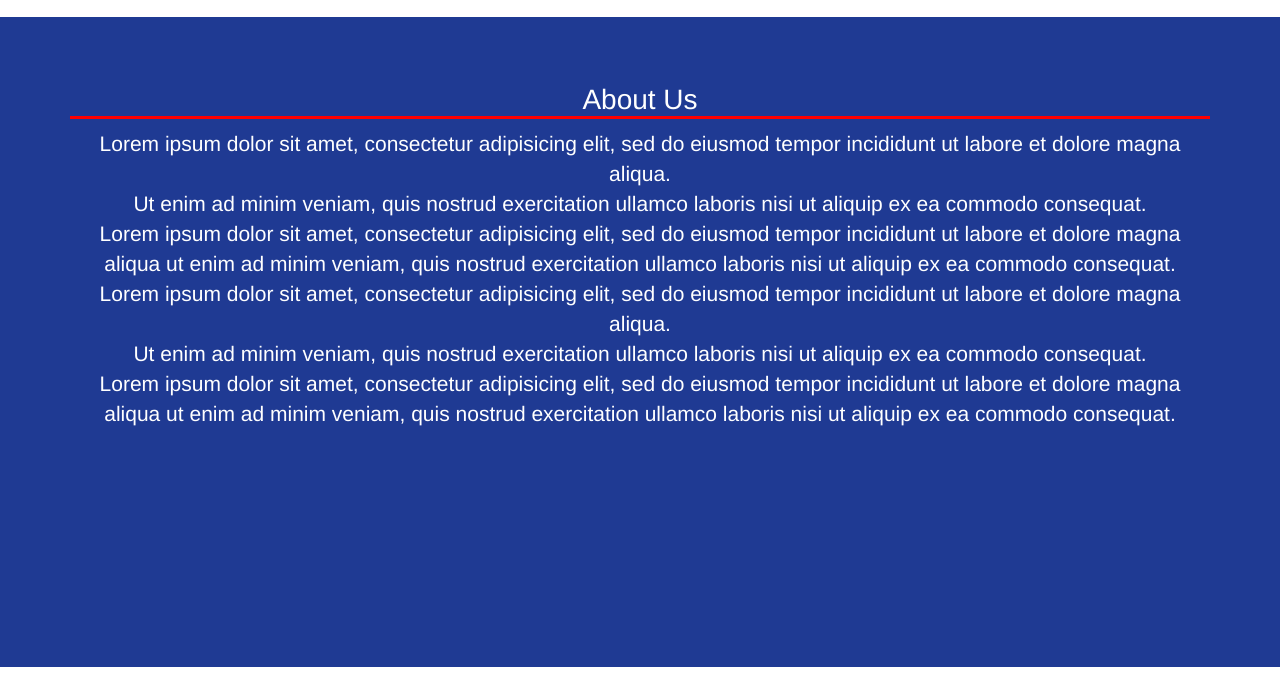
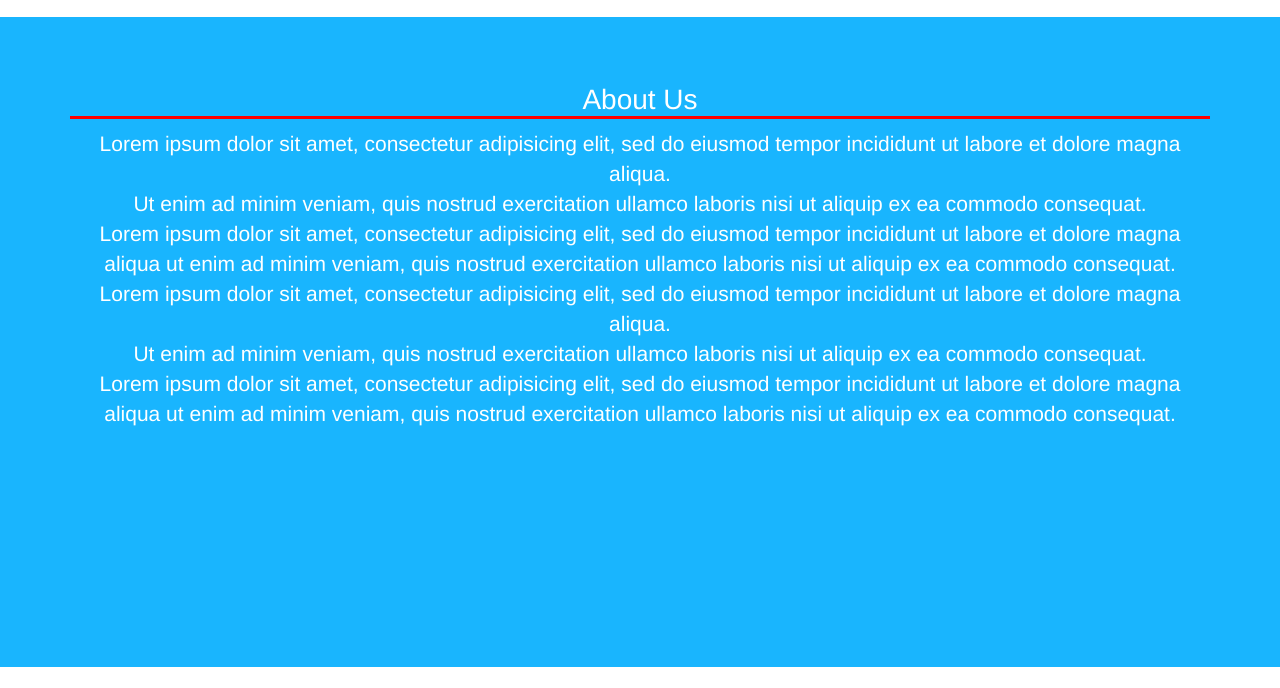
Before and after one commit to MrFarhanAli/MrFarhanAli.github.io, a plain HTML site: page index.html in a window 1280 px wide. Shown: the part 732-1420 px from the top of the page. Drawn offline with nearby package versions, Linux system fonts and the light colour scheme.

Commit message:
Update site.css

```diff
--- a/site.css
+++ b/site.css
@@ -3,7 +3,7 @@ body {
 }
 
 .jumbotron {
-    background-color: #1F3A93;
+    background-color: #19B5FE;
 	color:white;
 }
 
```
